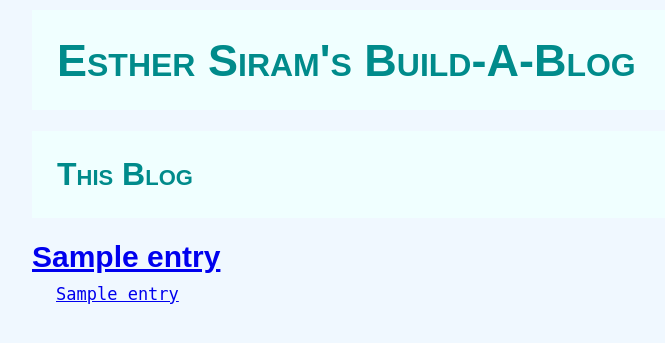
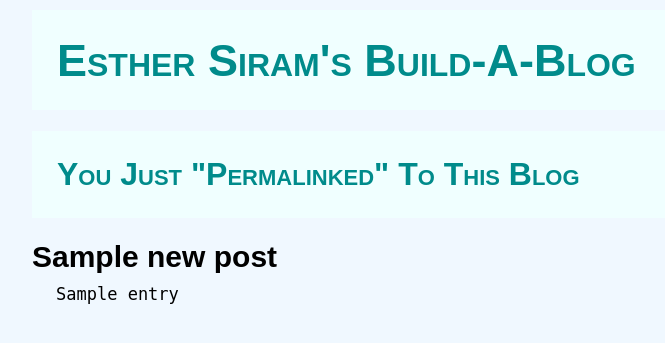
Before and after one commit to esiram/build-a-blog, a Python web app: template templates/permalink.html in a window 1280 px wide. Shown: the top 343 px of the page, without its empty margins (208-873 px from the left). Run offline with Jinja, Linux system fonts and the light colour scheme; the template is opened without the code that fills it: most values are stand-ins (such as "Sample title", 1, 10 or a date in 2020).

Commit message:
WIP - almost done, working on styles

```diff
--- a/templates/permalink.html
+++ b/templates/permalink.html
@@ -3,16 +3,14 @@
 {% extends "base.html" %}
 
 {% block content %}
-        <h1 style="background-color: #F0FFFF; color: #008B8B; padding: 25px; font-variant: small-caps"> This Blog </h1>
+        <h1 style="background-color: #F0FFFF; color: #008B8B; padding: 25px; font-variant: small-caps"> You Just "Permalinked" To This Blog </h1>
 
 
-        {% for entry in entries %}
-        <div class="Blogposts">
-          <pre class="entry-id"><a href="/blog/{{entry.key().id()}}"></pre>
-          <div class="entry-title">{{entry.title}}</div>
-          <pre class="entry-body">{{entry.entry}}</pre>
+        <div class="ViewPostHandler">
+          <div style="font-weight: bold; font-size: 30px", class="new_post.title">{{new_post.title}}</div>
+          <pre style="margin:0; font-size: 17px; padding: 10px 3% 20px", class="new_post.entry">{{new_post.entry}}</pre>
         </div>
-        {% endfor %}
+        <div class="error">{{error}}</div>
 
 {% endblock %}
 </html>
```
Also changed, not shown: main.py (+4 -4 lines), 1 other file.
